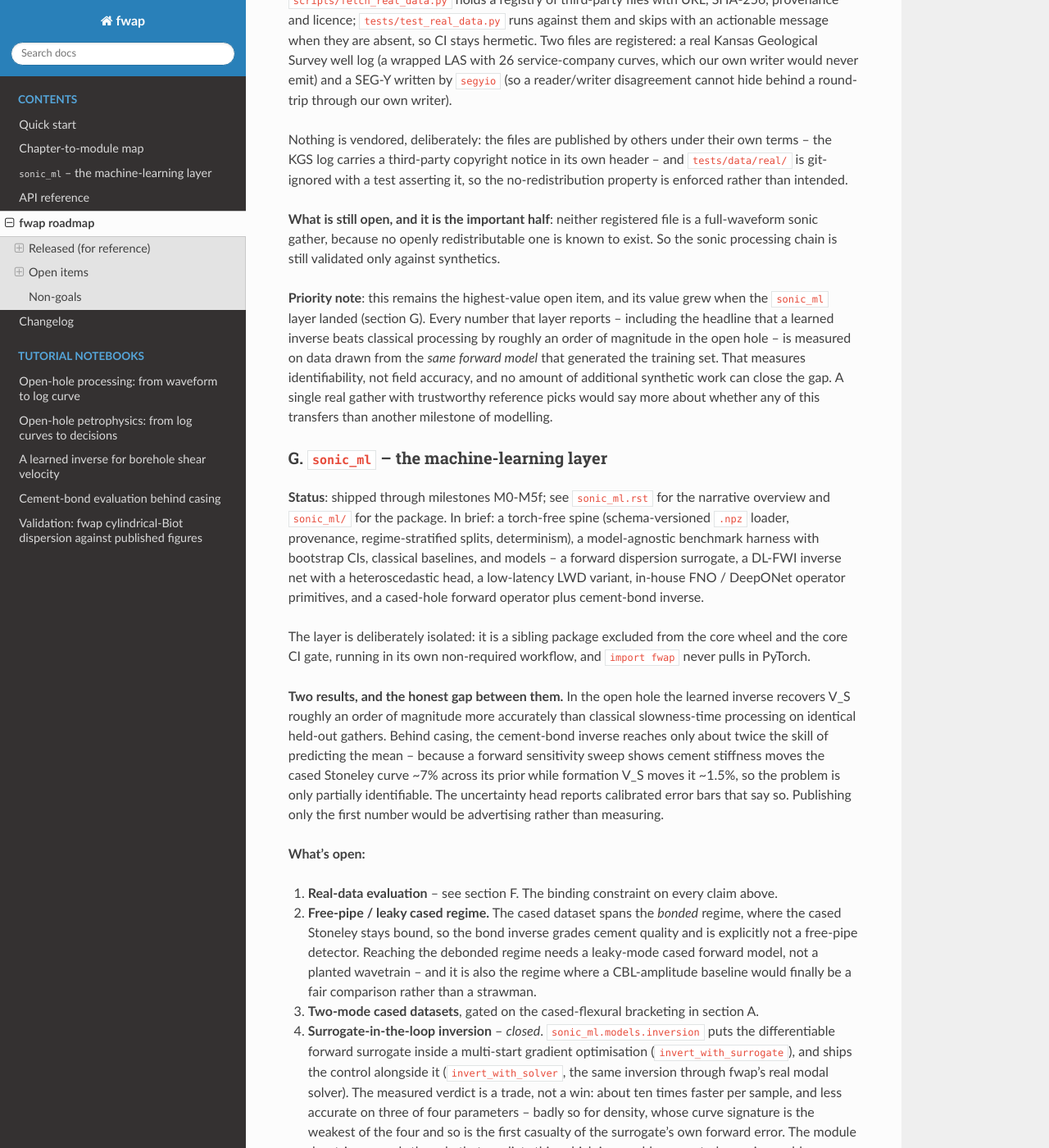
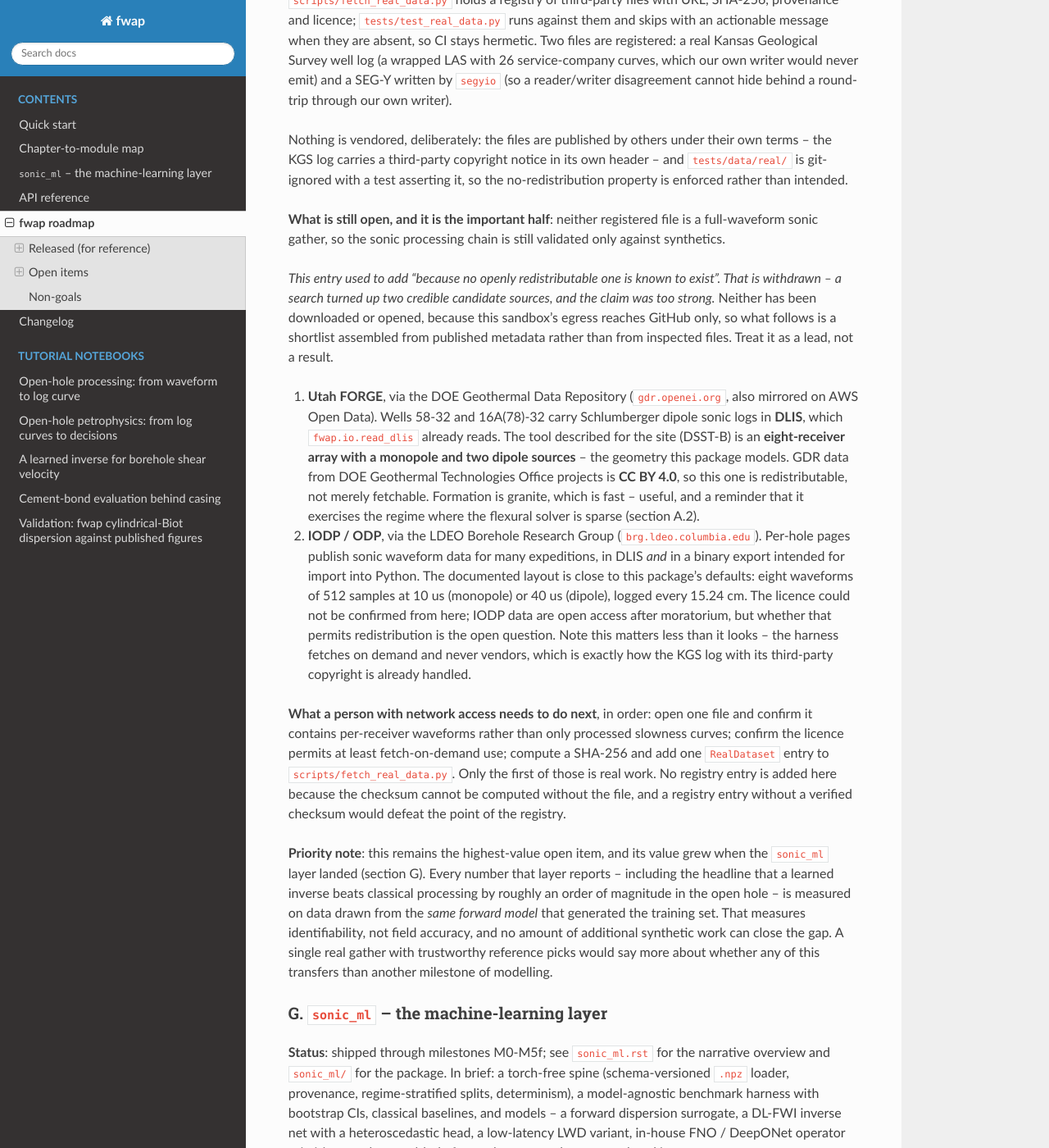
Before and after one commit to ingehap/fwap, a Sphinx documentation site: the page built from docs/roadmap.md, in a window 1280 px wide and 1400 px high, scrolled down 11284 px. Shown: the whole window at 82% size. Built offline with Sphinx 7.4.7 and the Read the Docs theme 3.1.0, drawn with Linux system fonts in a browser that asks for light colours.

Commit message:
Withdraw roadmap F's "no open sonic gather exists"; add a shortlist
Section F asserted that no openly redistributable full-waveform sonic gather was
known to exist, and used that to explain why the highest-value item in the
repository was stalled. Searching for one says otherwise, so the claim is
retracted rather than quietly softened.

Two candidates, both fitting readers this package already has:

1. Utah FORGE, via the DOE Geothermal Data Repository (gdr.openei.org, also on
   AWS Open Data). Wells 58-32 and 16A(78)-32 carry Schlumberger dipole sonic
   logs in DLIS, which fwap.io.read_dlis reads today. The site's DSST-B tool is
   an eight-receiver array with a monopole and two dipole sources -- the
   geometry this package models. GDR data from DOE Geothermal Technologies
   Office projects is CC BY 4.0, so it is redistributable, not merely fetchable.
   The formation is granite, i.e. fast, which also means it exercises the regime
   where the flexural solver is sparse (A.2).
2. IODP / ODP, via the LDEO Borehole Research Group. Per-hole pages publish
   sonic waveform data for many expeditions in DLIS and in a binary export meant
   for Python. The documented layout is close to this package's defaults: eight
   waveforms of 512 samples at 10 us (monopole) or 40 us (dipole), logged every
   15.24 cm. The licence could not be confirmed from here, which matters less
   than it appears: the harness fetches on demand and never vendors, exactly how
   the KGS log with its third-party copyright notice is already handled.

Neither file has been downloaded or opened. This sandbox's egress reaches GitHub
only, so both entries are assembled from published metadata and the roadmap says
so in those words -- a lead, not a result. Nothing here should be read as a
verified dataset.

No RealDataset entry is added. The registry keys on a SHA-256 that cannot be
computed without the file, and an entry carrying an unverified checksum would
defeat the integrity property the registry exists for. The remaining steps are
written down in order instead, and only the first is real work: open one file
and confirm it contains per-receiver waveforms rather than processed slowness
curves.

Co-Authored-By: Claude Opus 5 <noreply@anthropic.com>
Claude-Session: https://claude.ai/code/session_01WP3R7PYAZLDTRA856ijsAc

```diff
--- a/docs/roadmap.md
+++ b/docs/roadmap.md
@@ -634,9 +634,49 @@ a test asserting it, so the no-redistribution property is enforced
 rather than intended.
 
 **What is still open, and it is the important half**: neither
-registered file is a full-waveform sonic gather, because no openly
-redistributable one is known to exist. So the sonic processing chain
-is still validated only against synthetics.
+registered file is a full-waveform sonic gather, so the sonic
+processing chain is still validated only against synthetics.
+
+*This entry used to add "because no openly redistributable one is
+known to exist". That is withdrawn -- a search turned up two credible
+candidate sources, and the claim was too strong.* Neither has been
+downloaded or opened, because this sandbox's egress reaches GitHub
+only, so what follows is a shortlist assembled from published
+metadata rather than from inspected files. Treat it as a lead, not a
+result.
+
+1. **Utah FORGE**, via the DOE Geothermal Data Repository
+   (`gdr.openei.org`, also mirrored on AWS Open Data). Wells 58-32
+   and 16A(78)-32 carry Schlumberger dipole sonic logs in **DLIS**,
+   which `fwap.io.read_dlis` already reads. The tool described for
+   the site (DSST-B) is an **eight-receiver array with a monopole
+   and two dipole sources** -- the geometry this package models.
+   GDR data from DOE Geothermal Technologies Office projects is
+   **CC BY 4.0**, so this one is redistributable, not merely
+   fetchable. Formation is granite, which is fast -- useful, and a
+   reminder that it exercises the regime where the flexural solver
+   is sparse (section A.2).
+2. **IODP / ODP**, via the LDEO Borehole Research Group
+   (`brg.ldeo.columbia.edu`). Per-hole pages publish sonic waveform
+   data for many expeditions, in DLIS *and* in a binary export
+   intended for import into Python. The documented layout is close
+   to this package's defaults: eight waveforms of 512 samples at
+   10 us (monopole) or 40 us (dipole), logged every 15.24 cm. The
+   licence could not be confirmed from here; IODP data are open
+   access after moratorium, but whether that permits redistribution
+   is the open question. Note this matters less than it looks --
+   the harness fetches on demand and never vendors, which is exactly
+   how the KGS log with its third-party copyright is already
+   handled.
+
+**What a person with network access needs to do next**, in order:
+open one file and confirm it contains per-receiver waveforms rather
+than only processed slowness curves; confirm the licence permits at
+least fetch-on-demand use; compute a SHA-256 and add one
+`RealDataset` entry to `scripts/fetch_real_data.py`. Only the first
+of those is real work. No registry entry is added here because the
+checksum cannot be computed without the file, and a registry entry
+without a verified checksum would defeat the point of the registry.
 
 **Priority note**: this remains the highest-value open item, and its
 value grew when the `sonic_ml` layer landed (section G). Every
```
Also changed, not shown: CHANGELOG.md (+20 -0 lines), plans/roadmap_1.md (+19 -3 lines).
